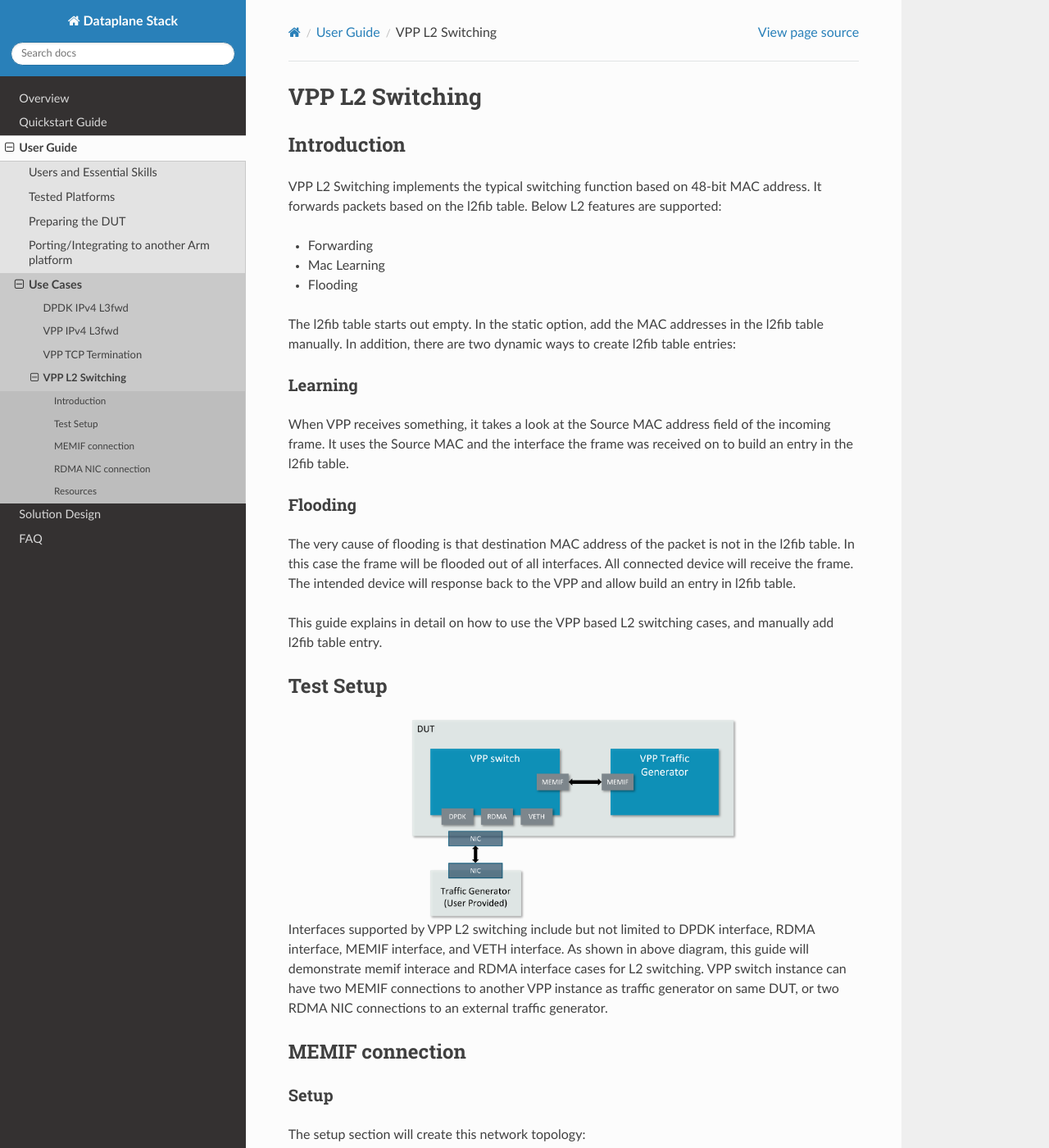
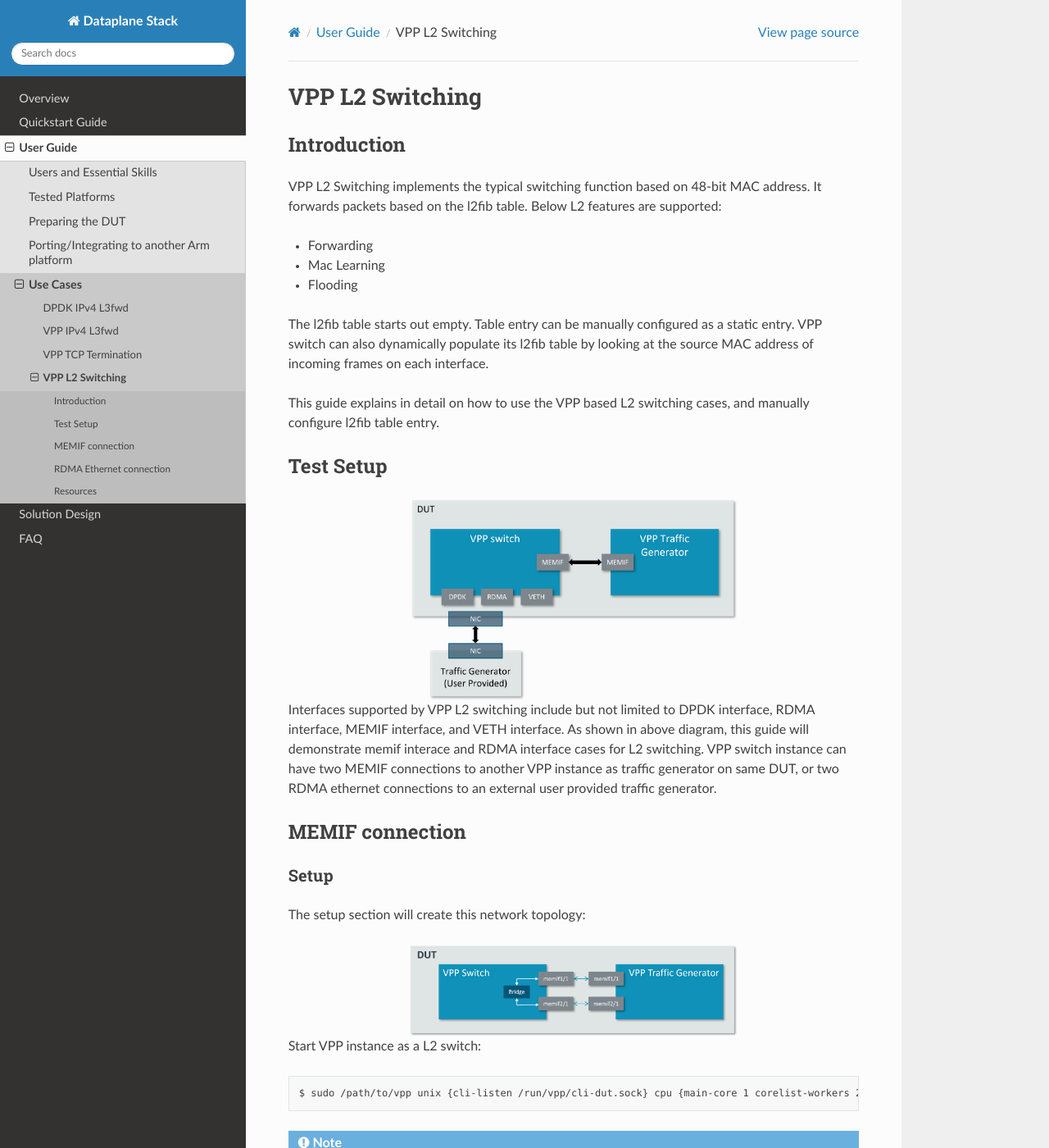
Before and after one commit to Yefeng-Lin/dataplane-stack_doc, a Sphinx documentation site: the page built from doc/user_guide/l2_switching_vpp.rst, in a window 1280 px wide and 1400 px high. Shown: the whole window at 82% size. Built offline with Sphinx 7.4.7 and the Read the Docs theme 2.0.0, drawn with Linux system fonts in a browser that asks for light colours; some of the changed text lies outside the part shown.

Commit message:
Update l2 switching doc to address comments

```diff
--- a/doc/user_guide/l2_switching_vpp.rst
+++ b/doc/user_guide/l2_switching_vpp.rst
@@ -18,23 +18,12 @@
 - Mac Learning
 - Flooding
 
-The l2fib table starts out empty. In the static option, add the MAC addresses in the l2fib table manually.
-In addition, there are two dynamic ways to create l2fib table entries:
+The l2fib table starts out empty. Table entry can be manually configured as a static entry.
+VPP switch can also dynamically populate its l2fib table by looking at the source MAC
+address of incoming frames
+on each interface.
 
-Learning
-~~~~~~~~
-
-When VPP receives something, it takes a look at the Source MAC address field of the incoming frame.
-It uses the Source MAC and the interface the frame was received on to build an entry in the l2fib table.
-
-Flooding
-~~~~~~~~
-
-The very cause of flooding is that destination MAC address of the packet is not in the l2fib table.
-In this case the frame will be flooded out of all interfaces. All connected device will receive the frame.
-The intended device will response back to the VPP and allow build an entry in l2fib table.
-
-This guide explains in detail on how to use the VPP based L2 switching cases, and manually add l2fib table entry.
+This guide explains in detail on how to use the VPP based L2 switching cases, and manually configure l2fib table entry.
 
 **********
 Test Setup
@@ -48,8 +37,8 @@
 RDMA interface, MEMIF interface, and VETH interface.
 As shown in above diagram, this guide will demonstrate memif interace and RDMA
 interface cases for L2 switching. VPP switch instance can have two MEMIF connections
-to another VPP instance as traffic generator on same DUT, or two RDMA NIC connections
-to an external traffic generator.
+to another VPP instance as traffic generator on same DUT, or two RDMA ethernet connections
+to an external user provided traffic generator.
 
 ****************
 MEMIF connection
@@ -64,20 +53,20 @@
    :align: center
    :width: 400
 
-Start VPP instance as a switch::
+Start VPP instance as a L2 switch::
 
-        $ sudo /path/to/vpp unix {cli-listen /run/vpp/cli-dut.sock} cpu {main-core 0 corelist-workers 1}
+        $ sudo /path/to/vpp unix {cli-listen /run/vpp/cli-dut.sock} cpu {main-core 1 corelist-workers 2}
 
 .. note::
         For DUT with dataplane stack repo, vpp binary path is ``<nw_ds_workspace>/dataplane-stack/components/vpp/build-root/install-vpp-native/vpp/bin/vpp``.
 
         For DUT with vpp package installed only (e.g., Arm FVP and FPGA), find vpp path by ``which vpp``.
 
-Define variable to hold the VPP cli listen socket specified in above step::
+Declare a variable to hold the VPP cli listen socket specified in above step::
 
         $ export sockfile=/run/vpp/cli-dut.sock
 
-Add following VPP commands to create memif interfaces and associate interfaces with a bridge domain::
+Create memif interfaces and associate interfaces with a bridge domain::
 
         sudo /path/to/vppctl -s ${sockfile} create memif socket id 1 filename /tmp/memif-dut-1
         sudo /path/to/vppctl -s ${sockfile} create int memif id 1 socket-id 1 rx-queues 1 tx-queues 1 master
@@ -96,7 +85,7 @@
 
         For DUT with vpp package installed only (e.g., Arm FVP and FPGA), find vppctl path by ``which vppctl``.
 
-Alternatively, for DUT with dataplane repo, user can choose to run script ``run_dut.sh -l`` to setup vpp::
+Alternatively, for DUT with dataplane repo, user can choose to run script ``run_dut.sh -l`` to start vpp as a L2 switch::
 
         $ cd <nw_ds_workspace>/dataplane-stack
         $ ./usecase/l2_switching/run_dut.sh -l
@@ -105,9 +94,8 @@
 
         Run ``./usecase/l2_switching/run_dut.sh --help`` for all supported options.
 
-For more detailed usage of VPP commands in the ``run_dut.sh``, refer to following links,
+For more detailed usage of VPP commands used above, refer to following links,
 
-- `VPP rdma cli reference`_
 - `VPP memif interface reference`_
 - `VPP set interface state reference`_
 - `VPP set interface l2 bridge reference`_
@@ -150,17 +138,17 @@
                                             }
 
 
-Start to send the traffic to DUT::
+Start to send the traffic to VPP switch instance::
 
         sudo /path/to/vppctl -s ${sockfile-tg} packet-generator enable-stream pg0
 
-Then ``vpp`` will forward those packets out on output interface. After several seconds,
+Then VPP switch instance will forward those packets out on output interface. After several seconds,
 run below command to check memif interfaces rx/tx counters on VPP switch instance::
 
         sudo /path/to/vppctl -s ${sockfile} show interface
 
 Alternatively, for DUT with dataplane repo, user can choose to run the script ``run_tg.sh``
-to create a soft traffic generator and send packets to VPP switch::
+to create a software traffic generator and send packets to VPP switch::
 
         $ cd <nw_ds_workspace>/dataplane-stack
         $ ./usecase/l2_switching/run_tg.sh
@@ -184,9 +172,9 @@
 
         $ sudo pkill -9 vpp
 
-*******************
-RDMA NIC connection
-*******************
+************************
+RDMA Ethernet connection
+************************
 
 Setup
 ~~~~~
@@ -197,7 +185,7 @@
    :align: center
    :width: 400
 
-Start VPP instance as a switch::
+Start VPP instance as a L2 switch::
 
         $ sudo /path/to/vpp unix {cli-listen /run/vpp/cli.sock} cpu {main-core 1 corelist-workers 2}
 
@@ -218,6 +206,9 @@
         pci@0000:07:00.0  eth0        network    RTL8111/8168/8411 PCI Express Gigabit Ethernet Controller
         pci@0001:01:00.0  enP1p1s0f0  network    MT27800 Family [ConnectX-5]
         pci@0001:01:00.1  enP1p1s0f1  network    MT27800 Family [ConnectX-5]
+
+.. note::
+        Use interface names on DUT to replace sample names in following commands.
 
 For ethernet connections to extern traffic generator, add following VPP commands
 to create ethernet interfaces and associate interfaces with a bridge domain::
@@ -236,8 +227,10 @@
         $ cd <nw_ds_workspace>/dataplane-stack
         $ ./usecase/l2_switching/run_dut.sh -p enp1s0f0np0 enp1s0f0np1
 
-.. note::
-        Use interface names on DUT to replace sample NIC names here.
+For more detailed usage of VPP rdma command used above, refer to following link,
+
+- `VPP rdma cli reference`_
+
 
 Test
 ~~~~
@@ -251,7 +244,7 @@
         L2FIB total/learned entries: 1/0  Last scan time: 0.0000e0sec  Learn limit: 16777216
 
 Configure your traffic generator to send packets with a destination MAC address
-of ``00:00:0a:81:00:02``, then ``vpp`` will forward those packets out on ``eth1``.
+of ``00:00:0a:81:00:02``, then VPP switch will forward those packets out on ``eth1``.
 
 Use the command ``show interface`` to display interface tx/rx counters.
 Here is a sample output for ethernet interfaces::
```
Also changed, not shown: other parts of doc/user_guide/l2_switching_vpp.rst (+4 -4 lines).
